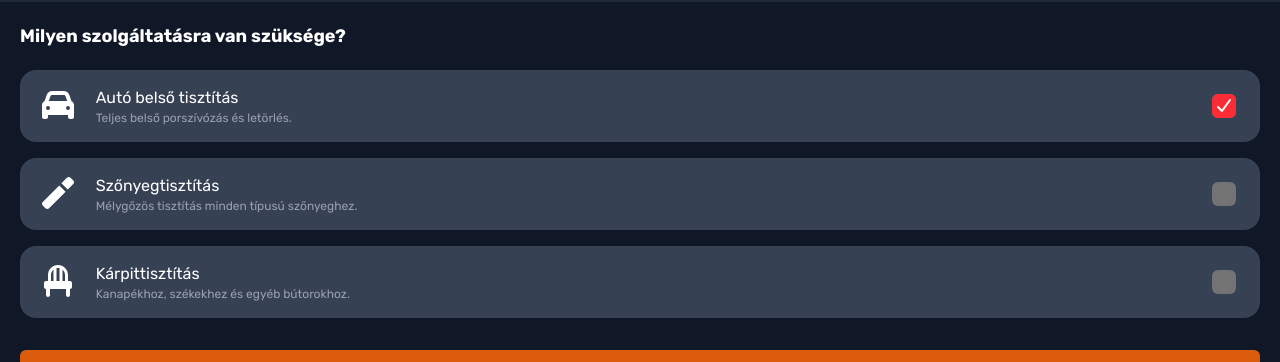
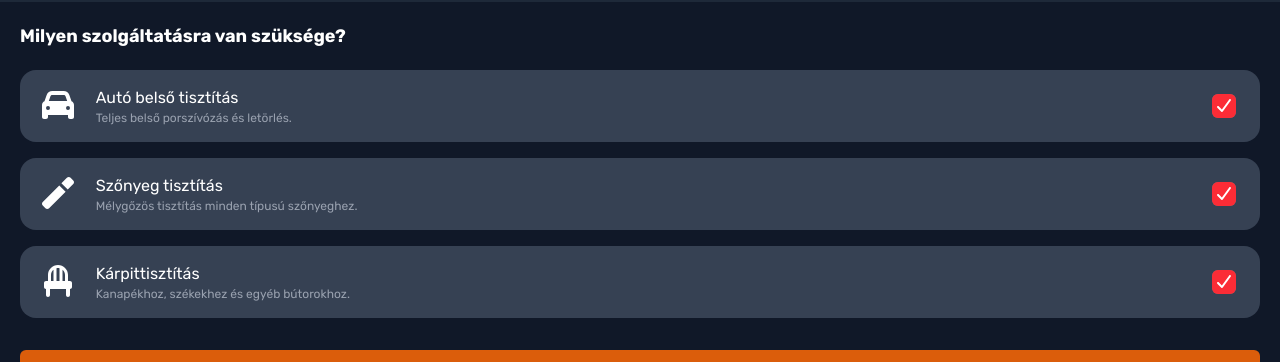
Before and after one commit to Geher-Marcell/carpet_cleaning, a Next.js app: page /order in a window 1280 px wide. Shown: the part 126-488 px from the top of the page. Built offline with nearby package versions, Linux system fonts and the light colour scheme.

Commit message:
Refactor service cards into a reusable Card component and update button callback for booking

```diff
--- a/app/order/page.tsx
+++ b/app/order/page.tsx
@@ -3,6 +3,7 @@ import {
 	faCar,
 	faChair,
 	faMagic,
+	IconDefinition,
 } from "@fortawesome/free-solid-svg-icons";
 import { FontAwesomeIcon } from "@fortawesome/react-fontawesome";
 import Checkbox from "../component/buttons/checkbox";
@@ -22,8 +23,8 @@ export default function Home() {
 				</div>
 				<div
 					className="h-2/3 w-full flex items-center justify-around px-2 max-w-200 mx-auto
-          *:flex-col *:gap-1
-          **:flex **:justify-center **:items-center"
+          				*:flex-col *:gap-1
+          				**:flex **:justify-center **:items-center"
 				>
 					<div className="w-3/12">
 						{Circle(1)}
@@ -47,56 +48,44 @@ export default function Home() {
 					Milyen szolgáltatásra van szüksége?
 				</p>
 				<div className="space-y-4">
-					<div className="bg-gray-700 rounded-2xl p-4 flex items-center justify-between gap-4">
-						<div className="w-12 text-center">
-							<FontAwesomeIcon icon={faCar} className="text-white" size="2x" />
-						</div>
-						<div className="w-full">
-							<p>Autó belső tisztítás</p>
-							<p className="text-xs text-gray-400">
-								Teljes belső porszívózás és letörlés.
-							</p>
-						</div>
-						<Checkbox label={""} checked={true} />
-					</div>
-					<div className="bg-gray-700 rounded-2xl p-4 flex items-center justify-between gap-4">
-						<div className="w-12 text-center">
-							<FontAwesomeIcon
-								icon={faMagic}
-								className="text-white"
-								size="2x"
-							/>
-						</div>
-						<div className="w-full">
-							<p>Szőnyegtisztítás</p>
-							<p className="text-xs text-gray-400">
-								Mélygőzös tisztítás minden típusú szőnyeghez.
-							</p>
-						</div>
-						<Checkbox label={""} />
-					</div>
-					<div className="bg-gray-700 rounded-2xl p-4 flex items-center justify-between gap-4">
-						<div className="w-12 text-center">
-							<FontAwesomeIcon
-								icon={faChair}
-								className="text-white"
-								size="2x"
-							/>
-						</div>
-						<div className="w-full">
-							<p>Kárpittisztítás</p>
-							<p className="text-xs text-gray-400">
-								Kanapékhoz, székekhez és egyéb bútorokhoz.
-							</p>
-						</div>
-						<Checkbox label={""} />
-					</div>
+					{Card(
+						faCar,
+						"Autó belső tisztítás",
+						"Teljes belső porszívózás és letörlés."
+					)}
+					{Card(
+						faMagic,
+						"Szőnyeg tisztítás",
+						"Mélygőzös tisztítás minden típusú szőnyeghez."
+					)}
+					{Card(
+						faChair,
+						"Kárpittisztítás",
+						"Kanapékhoz, székekhez és egyéb bútorokhoz."
+					)}
 				</div>
 				<div className="mt-8">
 					<PrimaryButton label="Következő" />
 				</div>
 			</main>
 		</div>
+	);
+}
+
+function Card(icon: IconDefinition, title: string, description: string) {
+	return (
+		<>
+			<div className="bg-gray-700 rounded-2xl p-4 flex items-center justify-between gap-4">
+				<div className="w-12 text-center">
+					<FontAwesomeIcon icon={icon} size="2x" />
+				</div>
+				<div className="w-full">
+					<h1>{title}</h1>
+					<p className="text-xs text-gray-400">{description}</p>
+				</div>
+				<Checkbox label={""} checked={true} />
+			</div>
+		</>
 	);
 }
 
--- a/app/page.tsx
+++ b/app/page.tsx
@@ -47,11 +47,16 @@ export default function Home() {
 							Minden alkalommal makulátlanul tiszta
 						</h1>
 						<h5 className="text-xl font-medium px-5">
-							Tapasztalja meg a legjobb szőnyeg- és autó- takarítási
+							Tapasztalja meg a legjobb szőnyeg- és autótakarítási
 							szolgáltatásokat.
 						</h5>
 						<div className="w-75">
-							<PrimaryButton label="Foglaljon most" />
+							<PrimaryButton
+								label="Foglaljon most"
+								callback={() => {
+									window.location.href = "./order";
+								}}
+							/>
 						</div>
 					</div>
 				</div>
@@ -108,7 +113,7 @@ export default function Home() {
 
 				<hr className="text-gray-800" />
 
-				<div id="priceList" className="pt-10">
+				<div id="pricelist" className="pt-10">
 					<h1 className="text-4xl text-center font-bold">Áraink</h1>
 				</div>
 				<PriceList />
```
